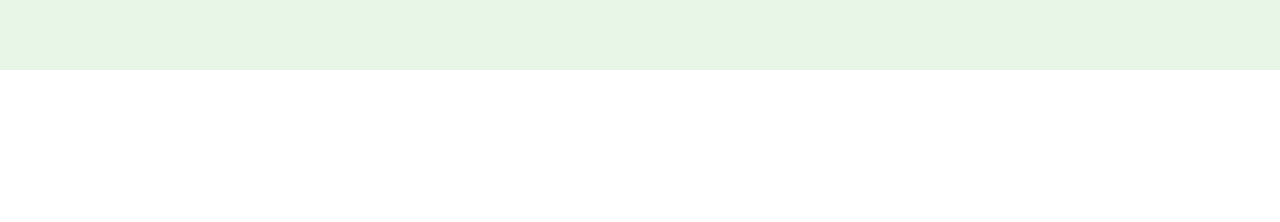
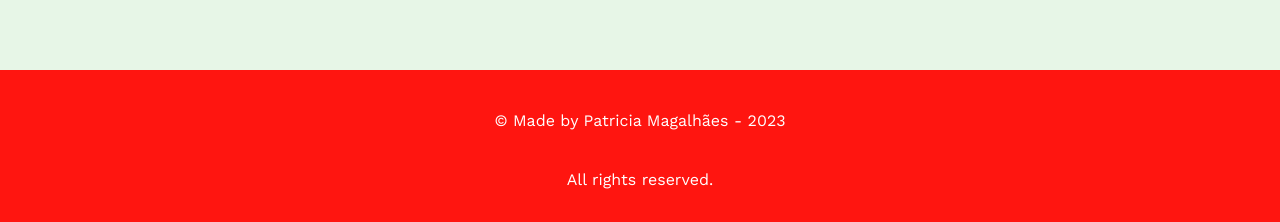
Before and after one commit to pmagalhaes2/marvel-search-heroes, a React (Vite) app: page / in a window 1280 px wide. Shown: the part 730-952 px from the top of the page. Before the commit the page ends 800 px from the top, so only its background shows below. Built offline with nearby package versions, Linux system fonts and the light colour scheme; no server answers.

Commit message:
chore: create footer component

```diff
--- /dev/null
+++ b/src/components/Footer/index.tsx
@@ -0,0 +1,10 @@
+import { FooterContainer } from "./styles";
+
+export const Footer = () => {
+  return (
+    <FooterContainer>
+      <p> &copy; Made by Patricia Magalhães - 2023</p>
+      <p>All rights reserved.</p>
+    </FooterContainer>
+  );
+};
--- /dev/null
+++ b/src/components/Footer/styles.ts
@@ -0,0 +1,14 @@
+import { styled } from "styled-components";
+
+export const FooterContainer = styled.footer`
+  display: flex;
+  flex-direction: column;
+  align-items: center;
+  justify-content: space-evenly;
+  height: 10rem;
+  background-color: ${({ theme }) => theme.COLORS.red};
+
+  p {
+    color: ${({ theme }) => theme.COLORS.white};
+  }
+`;
--- a/src/routes/ApplicationRoutes.tsx
+++ b/src/routes/ApplicationRoutes.tsx
@@ -2,6 +2,7 @@ import { BrowserRouter, Routes, Route } from "react-router-dom";
 import { Home } from "../pages/Home";
 import { Character } from "../pages/Character";
 import ScrollToTop from "../containers/ScrollToTop";
+import { Footer } from "../components/Footer";
 
 export const ApplicationRoutes = () => {
   return (
@@ -11,6 +12,7 @@ export const ApplicationRoutes = () => {
         <Route path="/" element={<Home />} />
         <Route path="/character/:characterId" element={<Character />} />
       </Routes>
+      <Footer />
     </BrowserRouter>
   );
 };
```
